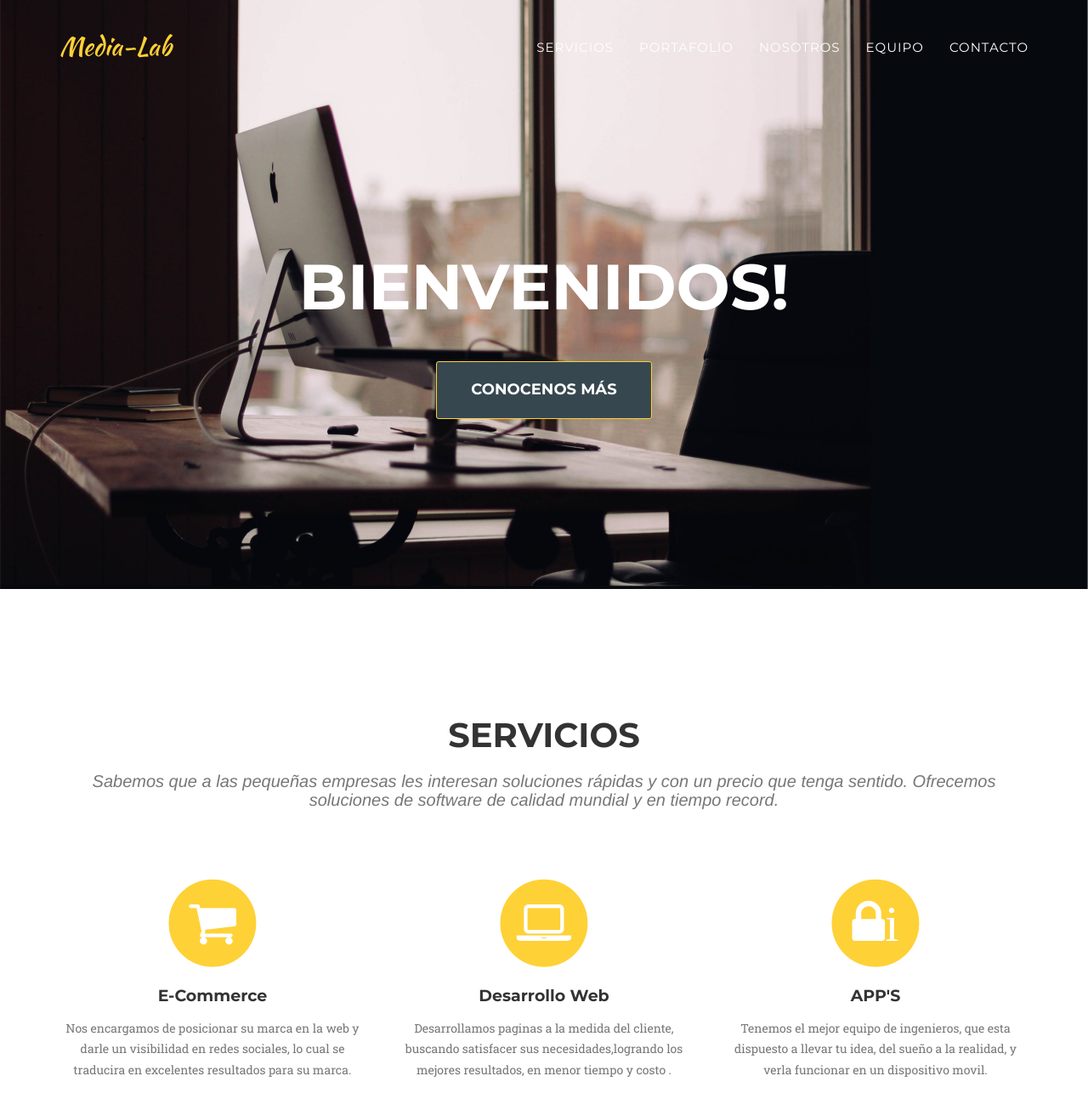
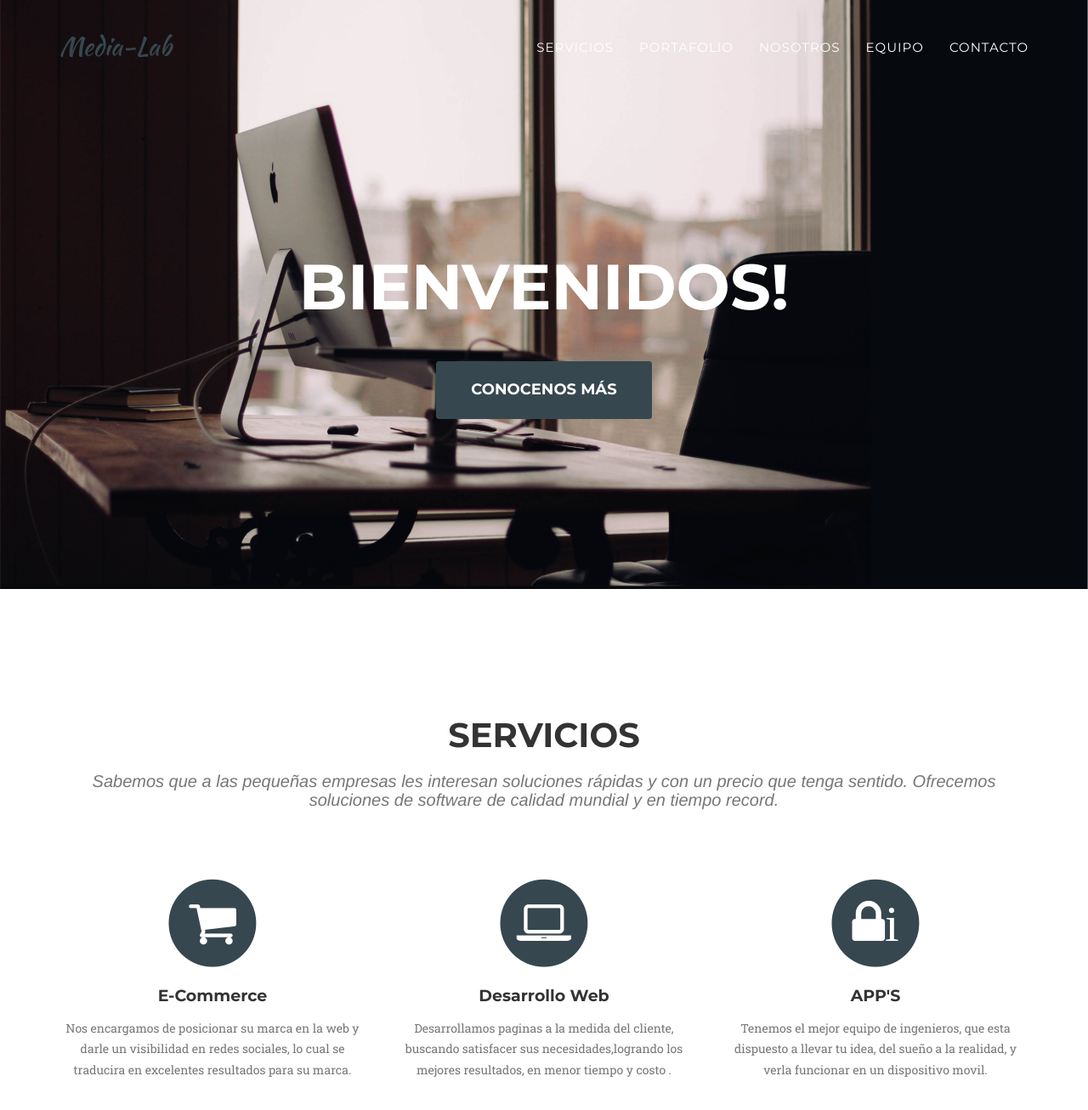
Before and after one commit to Corovino/media-lab, a Jekyll site: the page built from index.html, in a window 1280 px wide and 1400 px high. Shown: the top 1306 px of the window at 85% size. Built offline with Jekyll 4.4.1, drawn with Linux system fonts in a browser that asks for light colours; some web fonts are replaced.

Commit message:
ajuste de color en la variable

```diff
--- a/_config.yml
+++ b/_config.yml
@@ -1,4 +1,4 @@
-url: https://y7kim.github.io
+
 baseurl: /media-lab/
 
 # Site settings
@@ -8,7 +8,7 @@ description: "Somos un estudio de desarrollo web . Estamos dispuestos a guiarte
 
 # Color settings (hex-codes without the leading hash-tag)
 color:
-  primary: fed136
+  primary: 37474F
   secondary: fec503
   secondary-dark: 333
 
```
